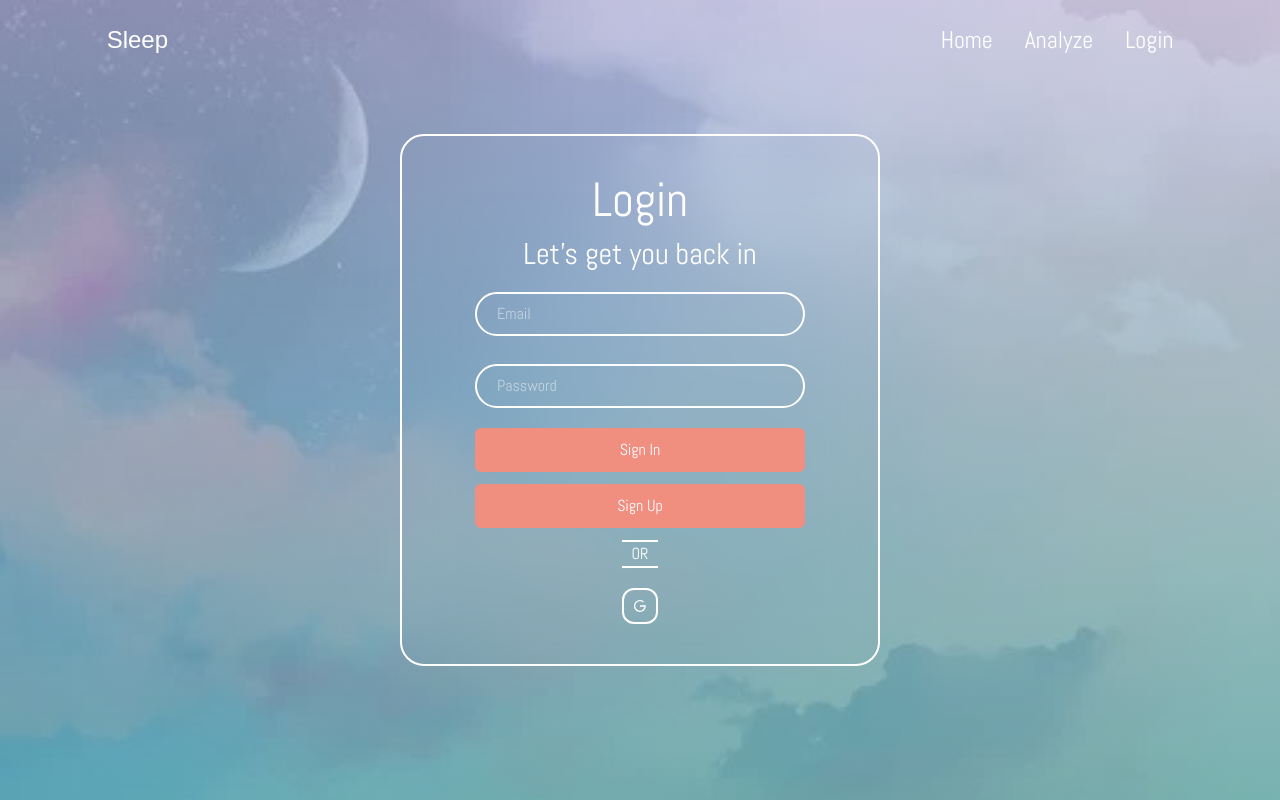
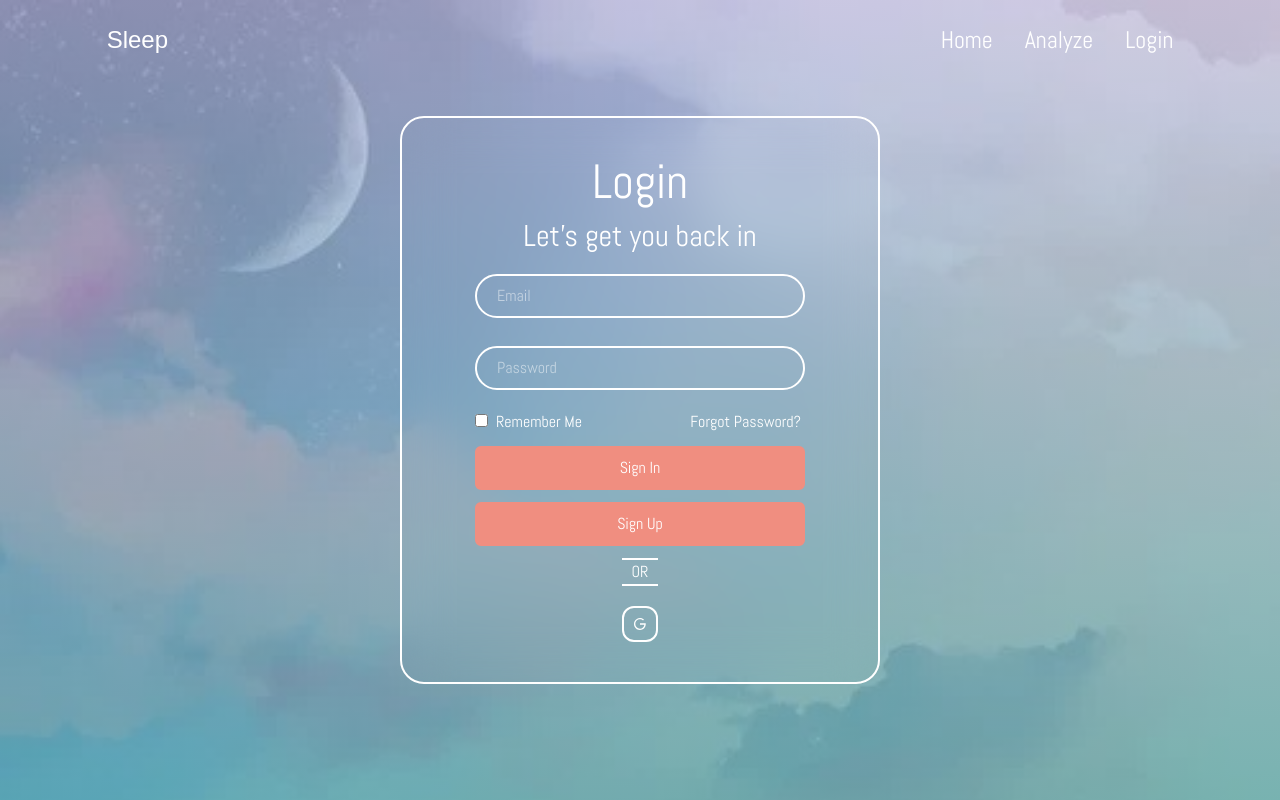
Before and after one commit to Ajaiah-D/HunterCapstoneSpring2025, a React (Vite) app in the folder sleepanalyzer/: page /Login in a window 1280 px wide. Built offline with nearby package versions, Linux system fonts and the light colour scheme; no server answers; a web font is replaced by a local one.

Commit message:
added a checkbox and forgot password, still need to work on functionality

```diff
--- a/sleepanalyzer/src/pages/Login.tsx
+++ b/sleepanalyzer/src/pages/Login.tsx
@@ -8,6 +8,7 @@ import CustomInput from '@/components/CustomInput';
 import { AuthContext } from '@/components/AuthProvider';
 import { useNavigate } from 'react-router';
 import { UserLogin } from '@/types/interface';
+import { Link } from 'react-router-dom';
 
 type Props = {};
 
@@ -127,6 +128,22 @@ const Login = (props: Props) => {
                           />
             {/* <LockClosedIcon className=" w-6 text-white absolute right-22 bottom-1/2"/> */}
           </div>
+          <div className="w-5/6 flex justify-between">
+              <div>
+                  <input type="checkbox" className="mr-2"/>
+                  <label htmlFor="" className="">
+                      Remember Me
+                  </label>
+              </div>
+              <Link
+                to=""
+                className="hover:underline w-fit"
+              >
+                  <p className="mr-2 w-full">
+                      Forgot Password?
+                  </p>
+              </Link>
+          </div>
           <CustomButtom onClick={handleSubmit}
                         customization="w-5/6">
             Sign In
```
